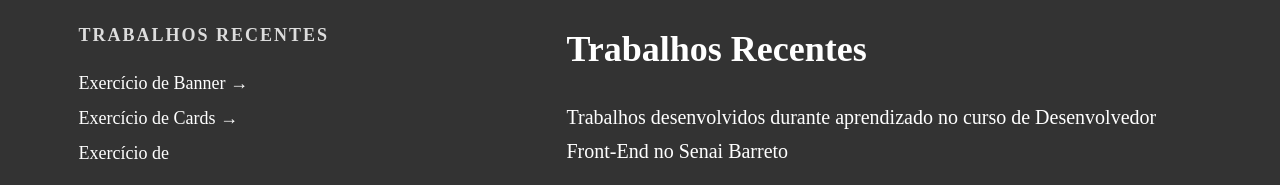
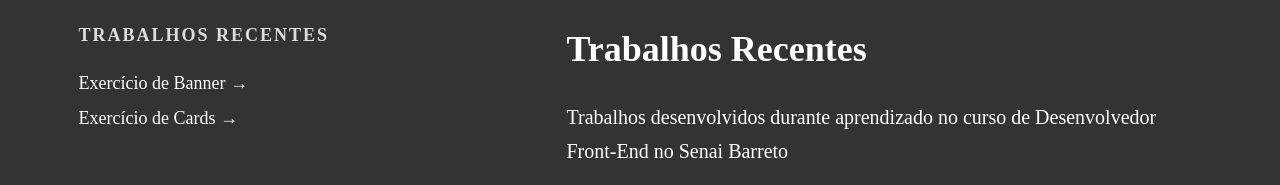
Before and after one commit to rox074/Sobre-mim, a plain HTML site: page index.html in a window 1280 px wide. Shown: the part 1700-1885 px from the top of the page. Drawn offline with Linux system fonts and the light colour scheme.

Commit message:
Finalização mesmo do Portifólio

```diff
--- a/index.html
+++ b/index.html
@@ -51,7 +51,6 @@
         <ul>
             <li><a class="link-button" href="trabalhos/Aula 15/index.html" target="_blank">Exercício de Banner →</a></li>
             <li><a class="link-button" href="trabalhos/Aula 13/index.html" target="_blank">Exercício de Cards →</a></li>
-            <li><a class="link-button" href="trabalhos/Responsivo 03/index.html" target="_blank">Exercício de </a></li>
             <!-- <li><a href="frondaustin.com" target="_blank">frondaustin.com →</a></li>
             <li><a href="tipyo.net" target="_blank">tipyo.net →</a></li>
             <li><a href="codefresh.io" target="_blank">codefresh.io → </a></li>
```
